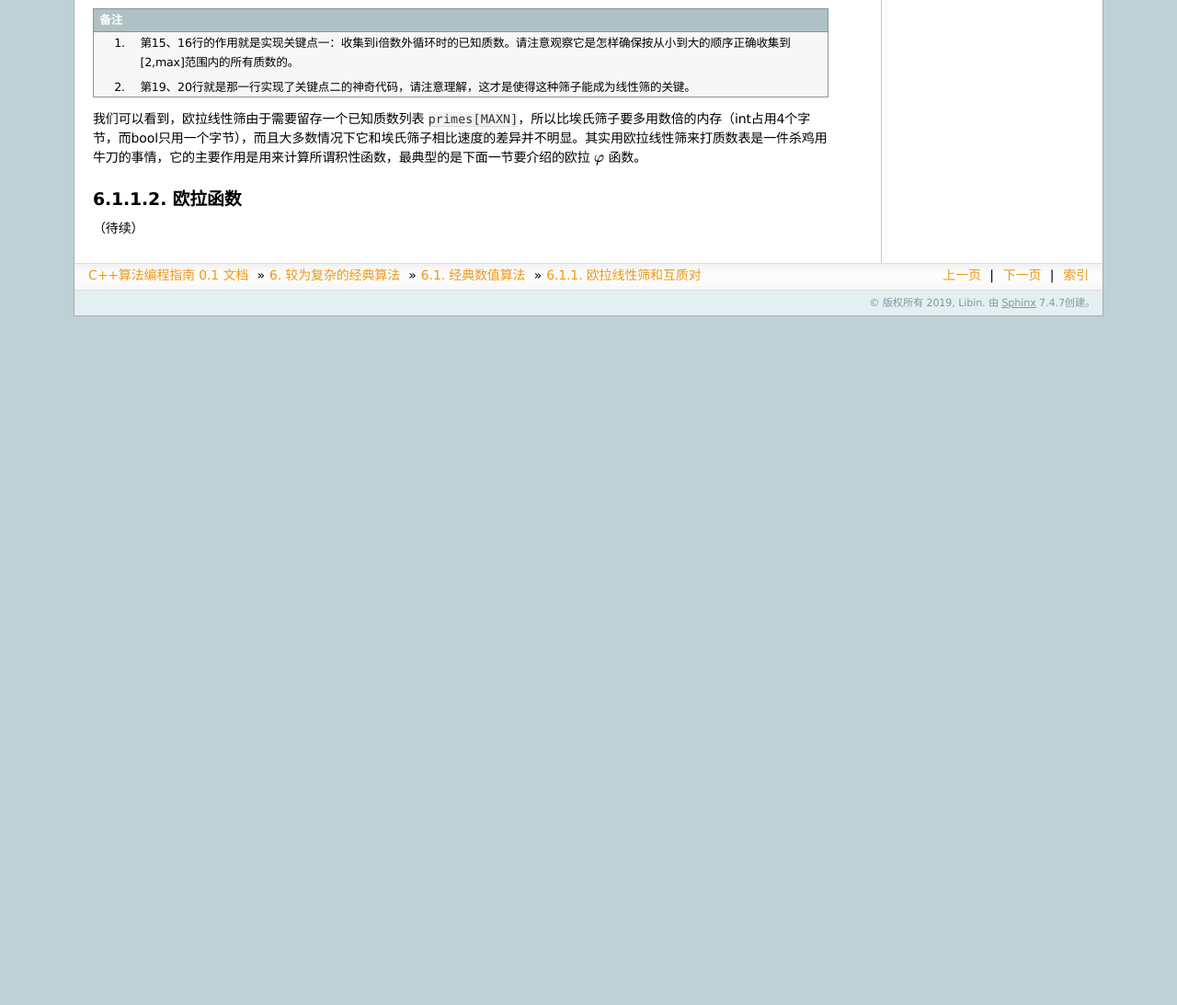
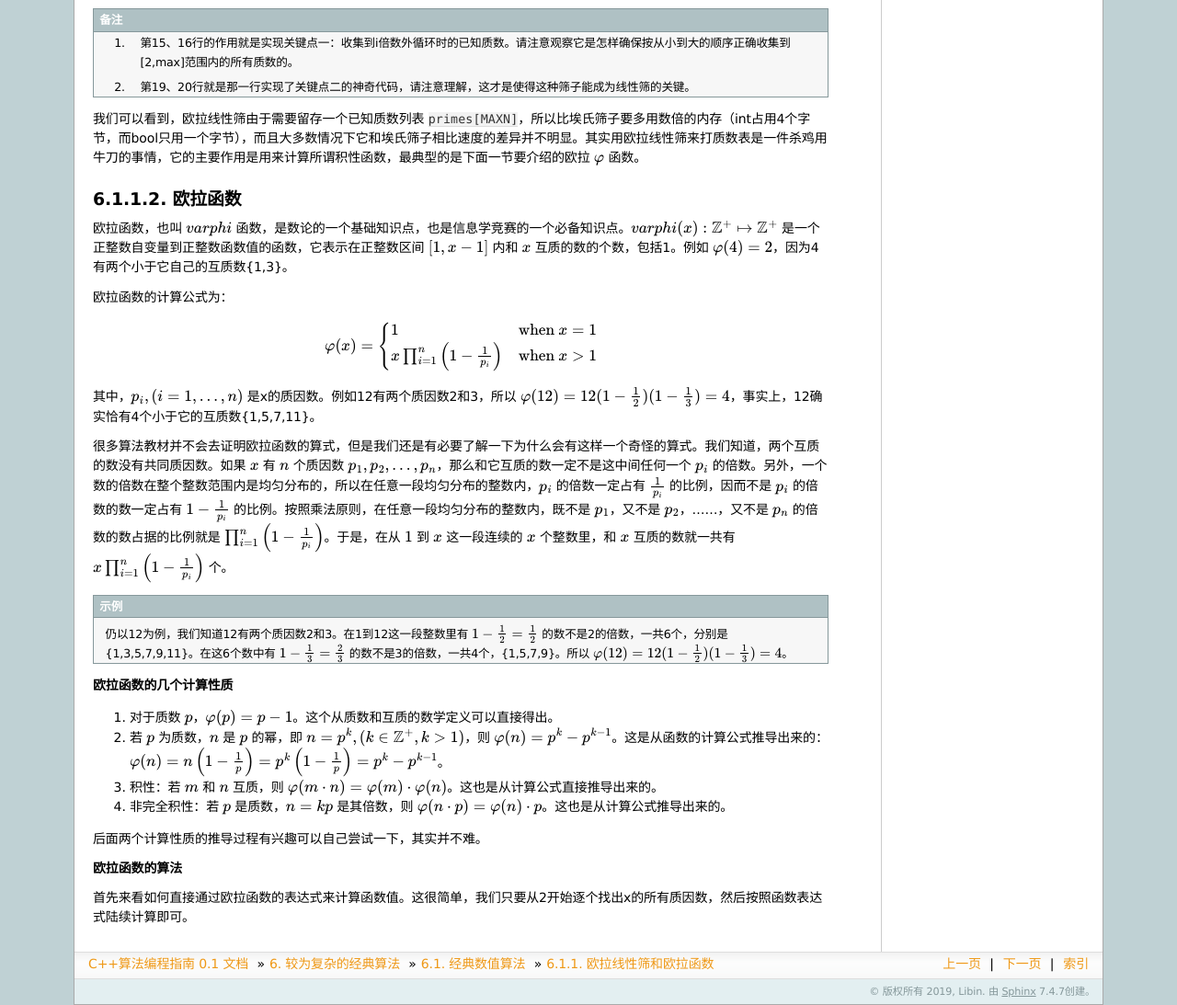
Before and after one commit to majorli/algo_guide, a Sphinx documentation site: the page built from source/ch05/sec01/511_euler_seive.rst, in a window 1280 px wide and 1400 px high, scrolled down 1334 px, cut to the strip 307-1400 px from the top of the window. Shown: the whole strip at 92% size. Built offline with Sphinx 7.4.7, drawn with Linux system fonts in a browser that asks for light colours; before the commit the page ends 1985 px from its top, so only the background shows below that; some of the changed text lies outside the part shown.

Commit message:
20191105_0013

```diff
--- a/source/ch05/sec01/511_euler_seive.rst
+++ b/source/ch05/sec01/511_euler_seive.rst
@@ -1,7 +1,7 @@
 .. _ref_511:
 
-欧拉线性筛和互质对
-++++++++++++++++++
+欧拉线性筛和欧拉函数
+++++++++++++++++++++
 
 
 欧拉线性筛
@@ -70,4 +70,35 @@
 欧拉函数
 ^^^^^^^^
 
-（待续）
+欧拉函数，也叫 :math:`varphi` 函数，是数论的一个基础知识点，也是信息学竞赛的一个必备知识点。:math:`varphi(x):\Bbb{Z}^+\mapsto\Bbb{Z}^+` 是一个正整数自变量到正整数函数值的函数，它表示在正整数区间 :math:`[1,x-1]` 内和 :math:`x` 互质的数的个数，包括1。例如 :math:`\varphi(4)=2`，因为4有两个小于它自己的互质数{1,3}。
+
+欧拉函数的计算公式为：
+
+.. math::
+
+   \varphi(x)=
+   \begin{cases}
+   1&\text{when }x=1\\
+   x\prod_{i=1}^n\left(1-\frac{1}{p_i}\right)&\text{when }x>1
+   \end{cases}
+
+其中，:math:`p_i,(i=1,\dots,n)` 是x的质因数。例如12有两个质因数2和3，所以 :math:`\varphi(12)=12(1-{1\over2})(1-{1\over3})=4`，事实上，12确实恰有4个小于它的互质数{1,5,7,11}。
+
+很多算法教材并不会去证明欧拉函数的算式，但是我们还是有必要了解一下为什么会有这样一个奇怪的算式。我们知道，两个互质的数没有共同质因数。如果 :math:`x` 有 :math:`n` 个质因数 :math:`p_1,p_2,\dots,p_n`，那么和它互质的数一定不是这中间任何一个 :math:`p_i` 的倍数。另外，一个数的倍数在整个整数范围内是均匀分布的，所以在任意一段均匀分布的整数内，:math:`p_i` 的倍数一定占有 :math:`1\over p_i` 的比例，因而不是 :math:`p_i` 的倍数的数一定占有 :math:`1-{1\over p_i}` 的比例。按照乘法原则，在任意一段均匀分布的整数内，既不是 :math:`p_1`，又不是 :math:`p_2`，……，又不是 :math:`p_n` 的倍数的数占据的比例就是 :math:`\prod_{i=1}^n\left(1-\frac{1}{p_i}\right)`。于是，在从 :math:`1` 到 :math:`x` 这一段连续的 :math:`x` 个整数里，和 :math:`x` 互质的数就一共有 :math:`x\prod_{i=1}^n\left(1-\frac{1}{p_i}\right)` 个。
+
+.. admonition:: 示例
+
+   仍以12为例，我们知道12有两个质因数2和3。在1到12这一段整数里有 :math:`1-{1\over2}={1\over2}` 的数不是2的倍数，一共6个，分别是{1,3,5,7,9,11}。在这6个数中有 :math:`1-{1\over3}={2\over3}` 的数不是3的倍数，一共4个，{1,5,7,9}。所以 :math:`\varphi(12)=12(1-{1\over2})(1-{1\over3})=4`。
+
+**欧拉函数的几个计算性质**
+
+1. 对于质数 :math:`p`，:math:`\varphi(p)=p-1`。这个从质数和互质的数学定义可以直接得出。
+2. 若 :math:`p` 为质数，:math:`n` 是 :math:`p` 的幂，即 :math:`n=p^k,(k\in\Bbb{Z}^+,k>1)`，则 :math:`\varphi(n)=p^k-p^{k-1}`。这是从函数的计算公式推导出来的：:math:`\varphi(n)=n\left(1-{1\over p}\right)=p^k\left(1-{1\over p}\right)=p^k-p^{k-1}`。
+3. 积性：若 :math:`m` 和 :math:`n` 互质，则 :math:`\varphi(m\cdot n)=\varphi(m)\cdot\varphi(n)`。这也是从计算公式直接推导出来的。
+4. 非完全积性：若 :math:`p` 是质数，:math:`n=kp` 是其倍数，则 :math:`\varphi(n\cdot p)=\varphi(n)\cdot p`。这也是从计算公式推导出来的。
+
+后面两个计算性质的推导过程有兴趣可以自己尝试一下，其实并不难。
+
+**欧拉函数的算法**
+
+首先来看如何直接通过欧拉函数的表达式来计算函数值。这很简单，我们只要从2开始逐个找出x的所有质因数，然后按照函数表达式陆续计算即可。
```
